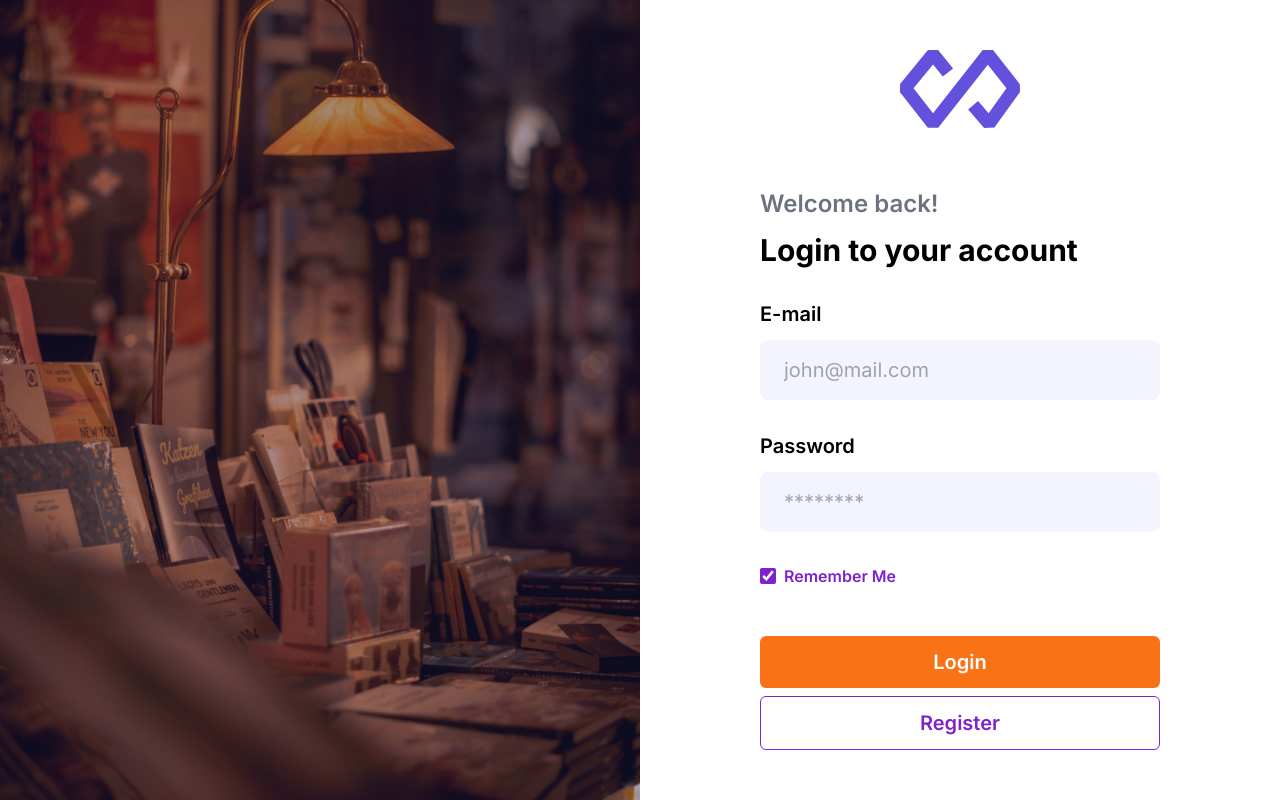
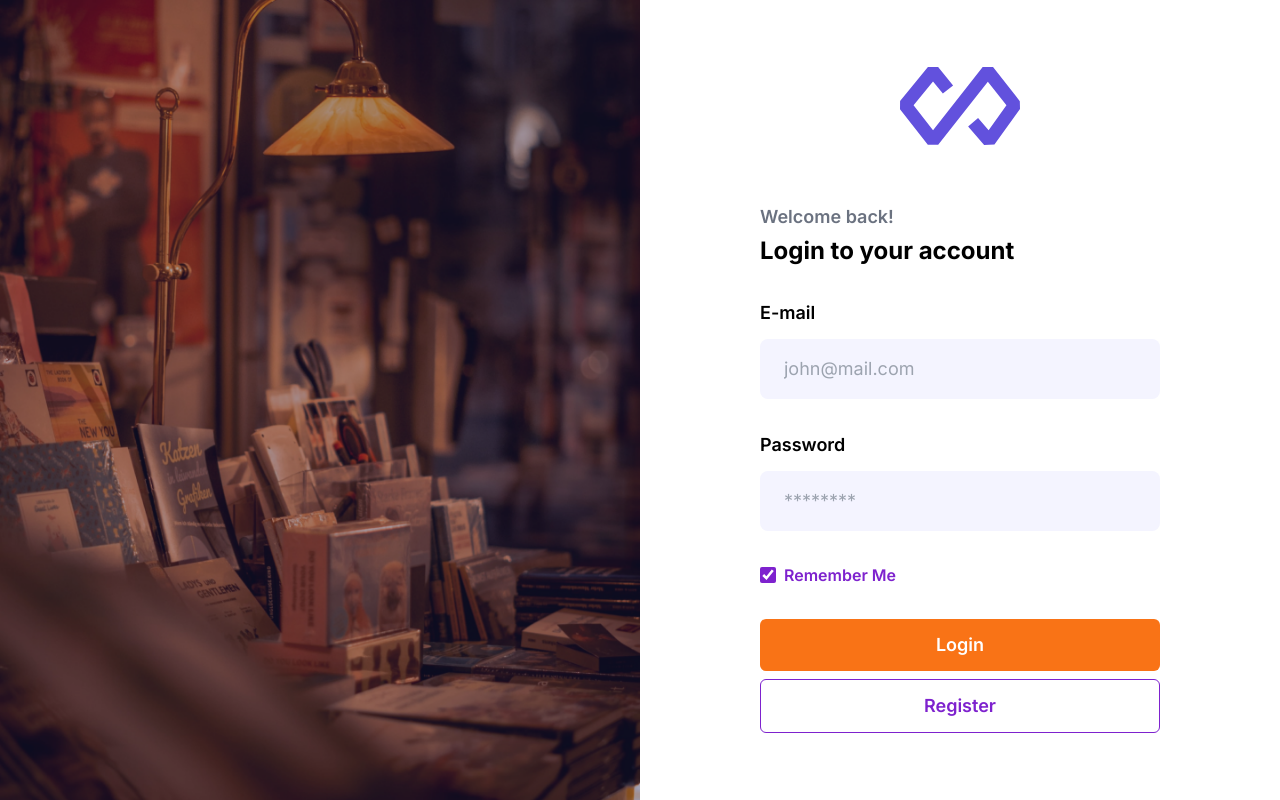
Before and after one commit to AEmre23/book-store-FDf7t7, a Next.js app: page / in a window 1280 px wide. Built offline with nearby package versions, Linux system fonts and the light colour scheme.

Commit message:
added auth, code refactor

```diff
--- a/src/app/categories/[id]/page.tsx
+++ b/src/app/categories/[id]/page.tsx
@@ -24,7 +24,7 @@ async function Category(props: CategoryProp) {
 
   return (
     <div className="w-full flex items-center justify-center">
-      <div className="mx-16 my-16 max-w-7xl">
+      <div className="mx-16 mb-6 max-w-7xl">
         <div
           onClick={() => router.push("/categories")}
           className="text-2xl font-bold flex items-center gap-2 cursor-pointer mb-8 w-fit group"
--- a/src/app/layout.tsx
+++ b/src/app/layout.tsx
@@ -4,6 +4,7 @@ import { Inter } from "next/font/google";
 import { usePathname } from "next/navigation";
 import Header from "@/components/Header";
 import { Providers } from "@/redux/provider";
+import CheckAuth from "@/components/CheckAuth";
 
 const inter = Inter({ subsets: ["latin"] });
 
@@ -18,12 +19,15 @@ export default function RootLayout({
   children: React.ReactNode;
 }) {
   const pathname = usePathname();
+
   return (
     <html lang="en">
       <body suppressHydrationWarning={true} className={inter.className}>
         <Providers>
-          {pathname !== "/" ? <Header /> : null}
-          <>{children}</>
+          <CheckAuth>
+            {pathname !== "/" ? <Header /> : null}
+            <>{children}</>
+          </CheckAuth>
         </Providers>
       </body>
     </html>
--- a/src/app/page.tsx
+++ b/src/app/page.tsx
@@ -25,7 +25,10 @@ export default function Home() {
   const router = useRouter();
   const isLoggedIn = useAppSelector((state) => state.userReducer.isLoggedIn);
   const dispatch = useAppDispatch();
-  console.log(isLoggedIn);
+  const ERROR_MESSAGES = {
+    invalidData: "Geçersiz bilgi, tekrar kontrol edin.",
+    serverError: "Sunucu hatası, daha sonra tekrar deneyin.",
+  };
 
   const handleChange = (e: React.ChangeEvent<HTMLInputElement>) => {
     const { name, value, checked } = e.target;
@@ -48,26 +51,37 @@ export default function Home() {
   };
 
   const handleUserService = async (formType: string): Promise<any> => {
+    console.log(1);
     setLoading(true);
     try {
       if (formType === "login") {
-        const result = await handleLogin(formData.email, formData.password);
-        if (!result.action_login.message) router.push("/categories");
-        else setServerError("Geçersiz bilgi, tekrar kontrol edin.");
+        const response = await handleLogin(formData.email, formData.password);
+        handleResult(response, formData.rememberMe);
       } else {
-        const result = await handleRegister(
+        const response = await handleRegister(
           formData.email,
           formData.name,
           formData.password
         );
-        if (!result.action_login.message) router.push("/categories");
-        else setServerError("Geçersiz bilgi, tekrar kontrol edin.");
+        handleResult(response, false);
       }
     } catch (error) {
       console.error(error);
-      setServerError("Sunucu hatası, daha sonra tekrar deneyin.");
+      setServerError(ERROR_MESSAGES.serverError);
     } finally {
       setLoading(false);
+    }
+  };
+
+  const handleResult = (response: any, rememberMe: boolean) => {
+    if (!response.action_login.message) {
+      if (rememberMe) {
+        document.cookie = `token=${response.action_login.token}; path=/;`;
+      }
+      router.push("/categories");
+      dispatch(login());
+    } else {
+      setServerError(ERROR_MESSAGES.invalidData);
     }
   };
 
@@ -87,30 +101,31 @@ export default function Home() {
     return error;
   };
 
-  const handleFormType = () => {
+  const handleChangeFormType = () => {
     if (formType === "login") setFormType("register");
     else setFormType("login");
     setFormData(initialFormValue);
     setErrorList({});
+    setServerError("");
   };
 
   return (
     <main className="max-h-screen max-w-screen flex">
       <div className="h-screen w-1/2 bg-[url('../assets/img/background.png')] bg-cover bg-center bg-no-repeat" />
-      <div className="h-screen w-1/2 px-32 py-8 flex flex-col items-center justify-around gap-6">
+      <div className="h-screen w-1/2 px-32 py-8 flex flex-col items-center justify-evenly gap-6">
         <div className="flex items-center">
           <Image src={Logo} alt="logo" />
         </div>
         <form className="flex flex-col gap-4" onSubmit={handleSubmit}>
           <div className="flex flex-col gap-8">
             <div className="text-left">
-              <h2 className="text-2xl font-semibold text-gray-500">
+              <h2 className="text-lg font-semibold text-gray-500">
                 Welcome back!
               </h2>
-              <h1 className="text-3xl font-bold mt-3">Login to your account</h1>
+              <h1 className="text-2xl font-bold mt-1">Login to your account</h1>
             </div>
             {formType === "register" ? (
-              <div className="flex flex-col gap-3 text-xl relative">
+              <div className="flex flex-col gap-3 text-lg relative">
                 <label className="font-semibold">Name</label>
                 <input
                   className="bg-[#F4F4FF] rounded-lg px-6 py-4 min-w-[400px]"
@@ -127,7 +142,7 @@ export default function Home() {
                 ) : null}
               </div>
             ) : null}
-            <div className="flex flex-col gap-3 text-xl relative">
+            <div className="flex flex-col gap-3 text-lg relative">
               <label className="font-semibold">E-mail</label>
               <input
                 className="bg-[#F4F4FF] rounded-lg px-6 py-4 min-w-[400px]"
@@ -143,7 +158,7 @@ export default function Home() {
                 </small>
               ) : null}
             </div>
-            <div className="flex flex-col gap-3 text-xl relative">
+            <div className="flex flex-col gap-3 text-lg relative">
               <label className="font-semibold">Password</label>
               <input
                 className="bg-[#F4F4FF] rounded-lg px-6 py-4 min-w-[400px]"
@@ -180,18 +195,18 @@ export default function Home() {
               </div>
             ) : null}
           </div>
-          <div className="flex flex-col items-center gap-2 pt-8">
+          <div className="flex flex-col items-center gap-2 pt-4">
             <button
               disabled={loading}
-              className="w-full disabled:opacity-10 py-3 rounded-md bg-orange-500 text-white font-semibold text-xl duration-300 hover:shadow active:scale-95"
+              className="w-full disabled:opacity-10 py-3 rounded-md bg-orange-500 text-white font-semibold text-lg duration-300 hover:shadow active:scale-95"
             >
               {formType === "login" ? "Login" : "Register"}
             </button>
             <button
               disabled={loading}
               type="button"
-              onClick={handleFormType}
-              className="w-full py-3 rounded-md border disabled:opacity-10 border-solid border-purple-700 text-purple-700 font-semibold text-xl duration-300 hover:shadow active:scale-95"
+              onClick={handleChangeFormType}
+              className="w-full py-3 rounded-md border disabled:opacity-10 border-solid border-purple-700 text-purple-700 font-semibold text-lg duration-300 hover:shadow active:scale-95"
             >
               {formType === "login" ? "Register" : "Login"}
             </button>
--- a/src/app/product/[id]/page.tsx
+++ b/src/app/product/[id]/page.tsx
@@ -40,7 +40,7 @@ async function ProductPage() {
 
   return (
     <div className="w-full flex items-center justify-center">
-      <div className="mx-16 my-6 max-w-7xl">
+      <div className="mx-16 my-1 max-w-7xl">
         <div
           onClick={() => router.push("/categories")}
           className="text-2xl font-bold flex items-center gap-2 cursor-pointer mb-8 w-fit group"
--- /dev/null
+++ b/src/components/CheckAuth.tsx
@@ -0,0 +1,21 @@
+import { useAppSelector } from "@/redux/hooks";
+import { redirect, usePathname } from "next/navigation";
+import { useEffect } from "react";
+
+export default function CheckAuth({ children }: { children: React.ReactNode }) {
+  const isLoggedIn = useAppSelector((state) => state.userReducer.isLoggedIn);
+  const pathname = usePathname();
+
+  useEffect(() => {
+    if (isLoggedIn && pathname === "/") {
+      console.log("redirecting to homepage");
+      redirect("/categories");
+    }
+    if (!isLoggedIn && pathname !== "/") {
+      console.log("redirecting to login/register page");
+      redirect("/");
+    }
+  }, [isLoggedIn, pathname]);
+
+  return <>{children}</>;
+}
```
